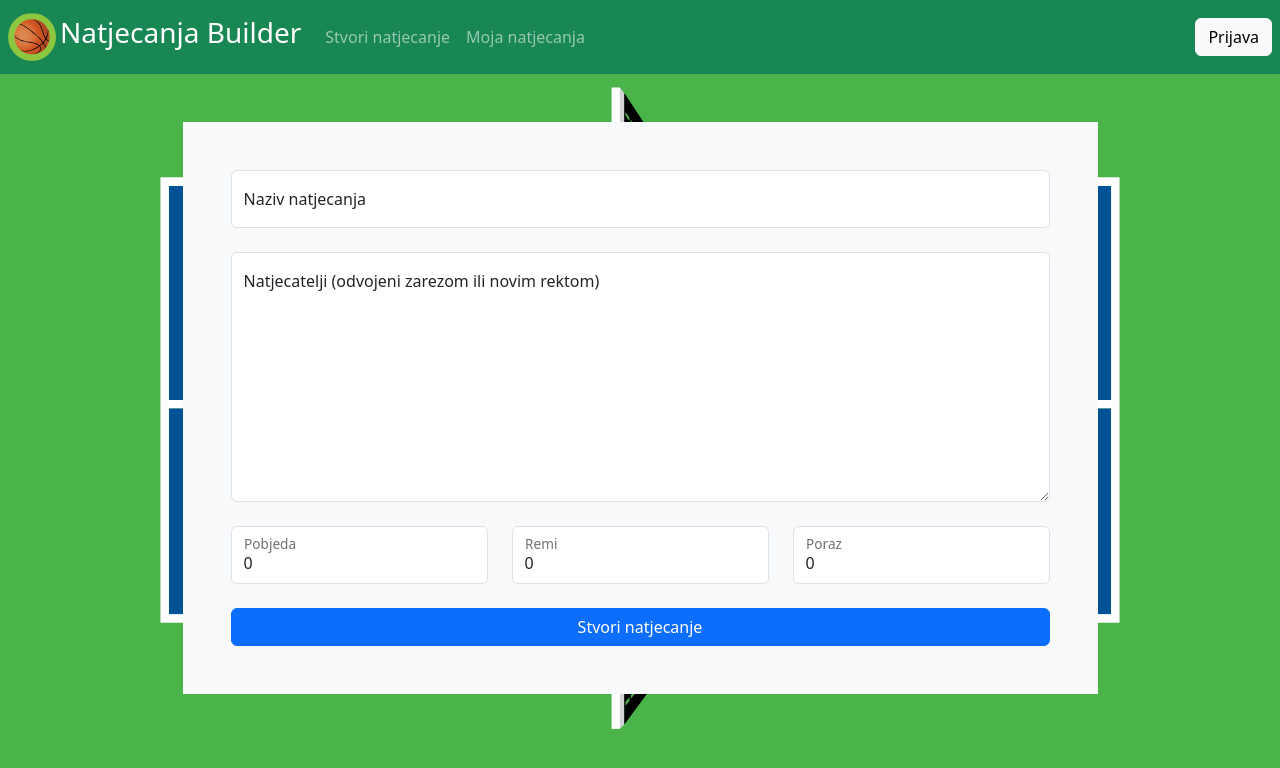
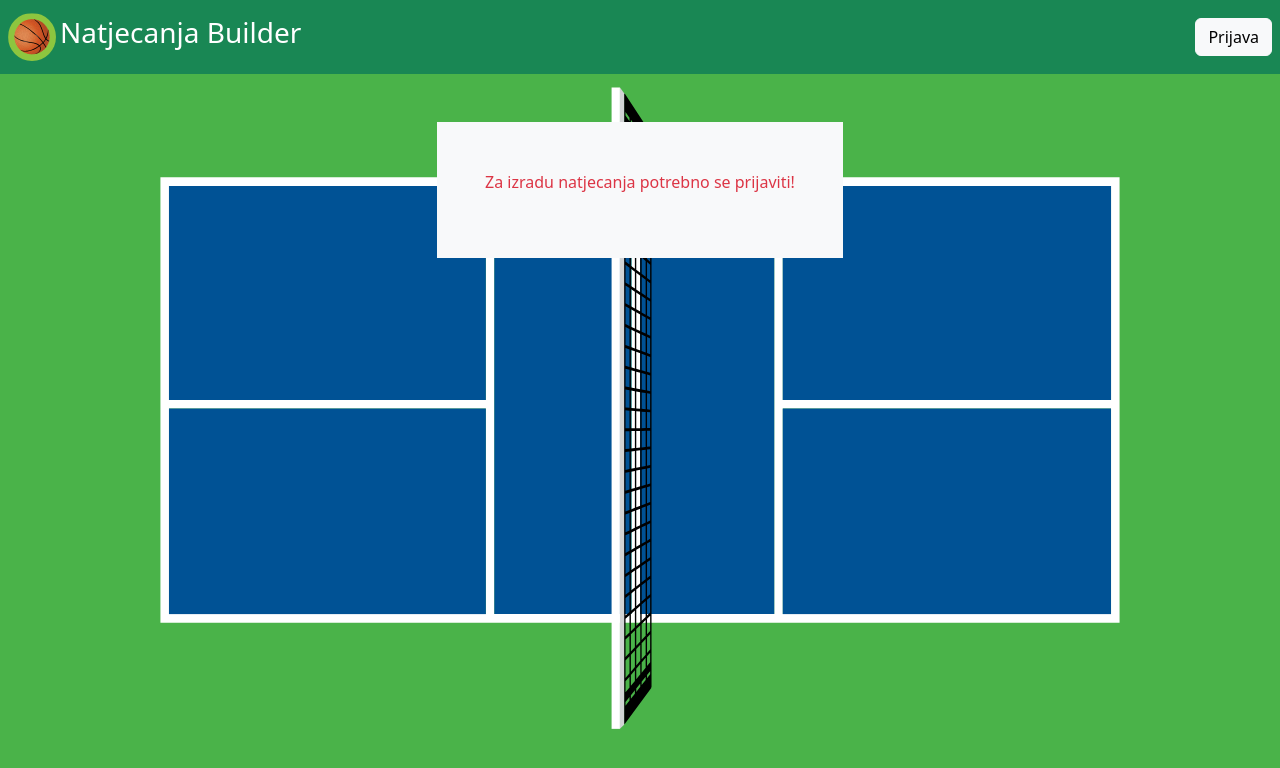
Before and after one commit to miha53cevic/NatjecanjaBuilder, a React (Vite) app: page / in a window 1280 px wide. Shown: the top 768 px of the page. Built offline with nearby package versions, Linux system fonts and the light colour scheme.

Commit message:
add auth0

```diff
--- a/package.json
+++ b/package.json
@@ -12,13 +12,13 @@
   "dependencies": {
     "@auth0/auth0-react": "^2.2.1",
     "bootstrap": "^5.3.2",
-    "bootstrap-icons": "^1.11.1",
     "firebase": "^10.5.0",
     "formik": "^2.4.5",
     "localforage": "^1.10.0",
     "match-sorter": "^6.3.1",
     "react": "^18.2.0",
     "react-bootstrap": "^2.9.0",
+    "react-bootstrap-icons": "^1.10.3",
     "react-dom": "^18.2.0",
     "react-firebase-hooks": "^5.1.1",
     "react-router-dom": "^6.16.0",
--- a/src/App.tsx
+++ b/src/App.tsx
@@ -1,20 +1,32 @@
 import { BrowserRouter, Route, Routes } from "react-router-dom";
+import { Auth0Provider } from "@auth0/auth0-react";
 
 import IndexPage from "./pages/Index";
 import NotFoundPage from "./pages/NotFound";
 import MojaNatjecanjaPage from "./pages/MojaNatjecanja";
 import NatjecanjePage from "./pages/Natjecanje";
+import RequireAuth from "./components/RequireAuth";
 
 function App() {
+
     return (
+        <Auth0Provider
+            domain="dev-ahx3qspzvlm3wqgs.eu.auth0.com"
+            clientId="ISz3ErELJnA5dpHou1NlI4JN3yyGtbjF"
+            authorizationParams={{
+                redirect_uri: window.location.origin,
+            }}
+            cacheLocation={'localstorage'}
+        >
             <BrowserRouter>
                 <Routes>
                     <Route path='*' element={<NotFoundPage />} />
-                <Route path="/"  element={<IndexPage />} />
-                <Route path="/moja-natjecanja" element={<MojaNatjecanjaPage />} />
+                    <Route path="/" element={<IndexPage />} />
+                    <Route path="/moja-natjecanja" element={<RequireAuth><MojaNatjecanjaPage /></RequireAuth>} />
                     <Route path="/natjecanje/:id" element={<NatjecanjePage />} />
                 </Routes>
             </BrowserRouter>
+        </Auth0Provider>
     );
 }
 
--- a/src/components/AppBar/index.tsx
+++ b/src/components/AppBar/index.tsx
@@ -1,8 +1,16 @@
+import { useAuth0 } from "@auth0/auth0-react";
 import { Navbar, Image, Stack, Button, Nav } from "react-bootstrap";
 
 function AppBar() {
 
-    const handlePrijava = () => {
+    const { loginWithRedirect, isAuthenticated, user, logout } = useAuth0();
+
+    const handlePrijava = async () => {
+        await loginWithRedirect();
+    };
+
+    const handleLogout = async () => {
+        await logout();
     };
 
     return (
@@ -16,11 +24,24 @@ function AppBar() {
             <Navbar.Toggle />
             <Navbar.Collapse>
                 <Nav className="flex-grow-1">
-                    <Nav.Link href='/'>Stvori natjecanje</Nav.Link>
-                    <Nav.Link href='/moja-natjecanja'>Moja natjecanja</Nav.Link>
+                    {isAuthenticated ?
+                        <>
+                            <Nav.Link href='/'>Stvori natjecanje</Nav.Link>
+                            <Nav.Link href='/moja-natjecanja'>Moja natjecanja</Nav.Link>
+                        </>
+                        :
+                        null
+                    }
                 </Nav>
                 <div>
-                    <Button variant="light" onClick={handlePrijava}>Prijava</Button>
+                    {isAuthenticated ?
+                        <Stack direction='horizontal' gap={3}>
+                            <h5 className='text-white'>Pozdrav, {user?.name}</h5>
+                            <Button variant="light" onClick={handleLogout}>Logout</Button>
+                        </Stack>
+                        :
+                        <Button variant="light" onClick={handlePrijava}>Prijava</Button>
+                    }
                 </div>
             </Navbar.Collapse>
         </Navbar>
--- /dev/null
+++ b/src/components/RequireAuth/index.tsx
@@ -0,0 +1,16 @@
+import { useAuth0 } from "@auth0/auth0-react";
+import AuthRequiredPage from "../../pages/AuthRequired";
+
+export interface Props {
+    children: React.ReactNode,
+}
+
+function RequireAuth({ children }: Props) {
+    const { isLoading, isAuthenticated } = useAuth0();
+
+    if (isLoading) return <p>Učitvanje</p>;
+    else if (isAuthenticated) return children;
+    else return <AuthRequiredPage />;
+}
+
+export default RequireAuth;
--- /dev/null
+++ b/src/pages/AuthRequired/index.tsx
@@ -0,0 +1,20 @@
+import { useAuth0 } from "@auth0/auth0-react";
+import { Button, Container } from "react-bootstrap";
+
+function AuthRequiredPage() {
+
+    const { loginWithRedirect } = useAuth0();
+
+    const handlePrijava = async () => {
+        await loginWithRedirect();
+    };
+
+    return (
+        <Container className='bg-light justify-content-center align-items-center d-flex' style={{ minHeight: '100vh', flexDirection: 'column' }}>
+            <h1>401 Auth Required</h1>
+            <Button variant="primary" onClick={handlePrijava}>Prijava</Button>
+        </Container>
+    );
+}
+
+export default AuthRequiredPage;
--- a/src/pages/Index/StvoriNatjecanjeForm.tsx
+++ b/src/pages/Index/StvoriNatjecanjeForm.tsx
@@ -2,10 +2,11 @@ import { Formik, FormikErrors } from "formik";
 import { Button, Col, Form, Row, Stack } from "react-bootstrap";
 import roundrobin from "roundrobin";
 import { addDoc, collection } from "firebase/firestore";
+import { useNavigate } from "react-router-dom";
+import { useAuth0 } from "@auth0/auth0-react";
 
 import { Bodovanje, FirebaseCollections, Igra, Kolo, Natjecanje } from "../../types/custom";
 import fireapp from "../../lib/fireapp";
-import { useNavigate } from "react-router-dom";
 
 function ParseNatjecatelji(natjecateljiString: string): string[] {
     if (natjecateljiString.includes(',') && natjecateljiString.includes('\n')) return [];
@@ -36,6 +37,7 @@ export interface NatjecanjeFormData {
 
 function StvoriNatjecanjeForm() {
 
+    const { user } = useAuth0();
     const navigate = useNavigate();
 
     const initialValues: NatjecanjeFormData = {
@@ -80,12 +82,15 @@ function StvoriNatjecanjeForm() {
                     }
                     kola.push(kolo);
                 }
+
+                if (!user || !user.sub) throw new Error("Korisnik nije logiran!");
+
                 const natjecanje: Natjecanje = {
                     naziv: values.naziv,
                     bodovanje: values.bodovanje,
                     natjecatelji: natjecatelji,
                     kola: kola,
-                    ownerId: 'ja',
+                    ownerId: user.sub,
                 };
                 CreateNatjecanje(natjecanje)
                     .then(id => {
--- a/src/pages/Index/index.tsx
+++ b/src/pages/Index/index.tsx
@@ -1,10 +1,12 @@
+import { useAuth0 } from "@auth0/auth0-react";
 import { Container } from "react-bootstrap";
+
 import AppBar from "../../components/AppBar";
 import StvoriNatjecanjeForm from "./StvoriNatjecanjeForm";
 
 function IndexPage() {
 
-    const user = true;
+    const { isAuthenticated } = useAuth0();
 
     return (
         <main>
@@ -13,7 +15,7 @@ function IndexPage() {
                 className="d-flex justify-content-center my-5"
             >
                 <div className='bg-light p-5'>
-                    {user ?
+                    {isAuthenticated ?
                         <StvoriNatjecanjeForm />
                         :
                         <p className='text-danger'>Za izradu natjecanja potrebno se prijaviti!</p>
--- a/src/pages/MojaNatjecanja/NatjecanjaList.tsx
+++ b/src/pages/MojaNatjecanja/NatjecanjaList.tsx
@@ -1,20 +1,29 @@
-import { collection } from "firebase/firestore";
+import { collection, query, where } from "firebase/firestore";
 import { useCollection } from 'react-firebase-hooks/firestore';
 
 import fireapp from "../../lib/fireapp";
 import { FirebaseCollections, Natjecanje } from "../../types/custom";
 
-function NatjecanjaList() {
+export interface Props {
+    userId: string,
+}
+
+function NatjecanjaList({ userId }: Props) {
 
     const [values, loading, error] = useCollection(
-        collection(fireapp.firestore, 'natjecanja' as FirebaseCollections)
+        query(collection(fireapp.firestore, 'natjecanja' as FirebaseCollections), where('ownerId', '==', userId))
     );
 
     if (loading) return <p>Učitavanje...</p>;
     else if (error) return <p>Greška pri učitavanju {JSON.stringify(error)}</p>;
-    else if (values) return (
+    else if (values) {
+        console.log(values.docs.length);
+        if (!values.docs.length) return (
+            <p>Korisnik nema napravljena natjecanja</p>
+        );
+        else return (
             <>
-            {values.docs.filter(doc => doc).map(doc => {
+                {values.docs.map(doc => {
                     const natjecanje = doc.data() as Natjecanje;
                     return (
                         <div key={doc.id} className="mb-2">
@@ -24,6 +33,7 @@ function NatjecanjaList() {
                 })}
             </>
         );
+    }
     else return <p>Values not defined!</p>;
 }
 
--- a/src/pages/MojaNatjecanja/index.tsx
+++ b/src/pages/MojaNatjecanja/index.tsx
@@ -1,10 +1,12 @@
 import { Container } from "react-bootstrap";
+import { useAuth0 } from "@auth0/auth0-react";
 
 import AppBar from "../../components/AppBar";
 import NatjecanjaList from "./NatjecanjaList";
 
 function MojaNatjecanjaPage() {
 
+    const { user } = useAuth0();
 
     return (
         <main>
@@ -13,7 +15,7 @@ function MojaNatjecanjaPage() {
                 className="d-flex justify-content-center my-5"
             >
                 <div className='bg-light p-5'>
-                    <NatjecanjaList />
+                    <NatjecanjaList userId={user?.sub ?? ''} />
                 </div>
             </Container>
         </main>
--- a/src/pages/Natjecanje/NatjecanjeInfo.tsx
+++ b/src/pages/Natjecanje/NatjecanjeInfo.tsx
@@ -1,15 +1,18 @@
 import { useDocumentData } from "react-firebase-hooks/firestore";
 import { doc, setDoc } from "firebase/firestore";
+import { Button, Col, Form, Row, Stack } from "react-bootstrap";
+import { useAuth0 } from "@auth0/auth0-react";
 
 import fireapp from "../../lib/fireapp";
 import { FirebaseCollections, Natjecanje } from "../../types/custom";
-import { Col, Form, Row, Stack } from "react-bootstrap";
+import { ShareFill } from "react-bootstrap-icons";
 
 export interface Props {
     id: string,
 }
 
 function StvoriLeaderboard(natjecanje: Natjecanje) {
+
     const leaderboard = new Map<string, number>();
     for (const natjecatelj of natjecanje.natjecatelji) {
         leaderboard.set(natjecatelj, 0);
@@ -48,6 +51,8 @@ function StvoriLeaderboard(natjecanje: Natjecanje) {
 
 function NatjecanjeInfo({ id }: Props) {
 
+    const { isAuthenticated, isLoading } = useAuth0();
+
     const [value, loading, error] = useDocumentData(
         doc(fireapp.firestore, 'natjecanja' as FirebaseCollections, id)
     );
@@ -82,7 +87,7 @@ function NatjecanjeInfo({ id }: Props) {
         }
     };
 
-    if (loading) return <p>Učitavanje...</p>;
+    if (loading || isLoading) return <p>Učitavanje...</p>;
     else if (error) return <p>Greška pri učitavanju {JSON.stringify(error)}</p>;
     else if (value) {
         const natjecanje = value as Natjecanje;
@@ -90,6 +95,10 @@ function NatjecanjeInfo({ id }: Props) {
             <div>
                 <h1>Natjecanje: {natjecanje.naziv}</h1>
                 <p>Owner: {natjecanje.ownerId}</p>
+                <Button className='gx-3'>
+                    <span className="me-1" onClick={() => { navigator.clipboard.writeText(window.location.href); alert('Spremljeno u clipboard'); }}>Podijeli</span>
+                    <ShareFill />
+                </Button>
                 <br />
                 <h2>Natjecatelji</h2>
                 {natjecanje.natjecatelji.map((n, i) => (
@@ -123,7 +132,7 @@ function NatjecanjeInfo({ id }: Props) {
                                                 </tbody>
                                             </table>
                                             <Form.Group>
-                                                <Form.Control type='text' placeholder="0:0" defaultValue={igra.score} onBlur={(e) => updateScore(koloIndex, igraIndex, e.target.value)} />
+                                                <Form.Control type='text' placeholder="0:0" defaultValue={igra.score} onBlur={(e) => updateScore(koloIndex, igraIndex, e.target.value)} disabled={!isAuthenticated} />
                                             </Form.Group>
                                         </Stack>
                                     ))}
--- a/src/pages/NotFound/index.tsx
+++ b/src/pages/NotFound/index.tsx
@@ -2,8 +2,9 @@ import { Container } from "react-bootstrap";
 
 function NotFoundPage() {
     return (
-        <Container className='justify-content-center align-items-center d-flex' style={{ minHeight: '100vh' }}>
+        <Container className='bg-light justify-content-center align-items-center d-flex' style={{ minHeight: '100vh', flexDirection: 'column' }}>
             <h1>404 not found</h1>
+            <a href={'/'}>Natrag na početnu</a>
         </Container>
     );
 }
```
Also changed, not shown: 1 other file (tests, documents, lock files or other folders). Lines whose indentation alone changed are shown as unchanged.
